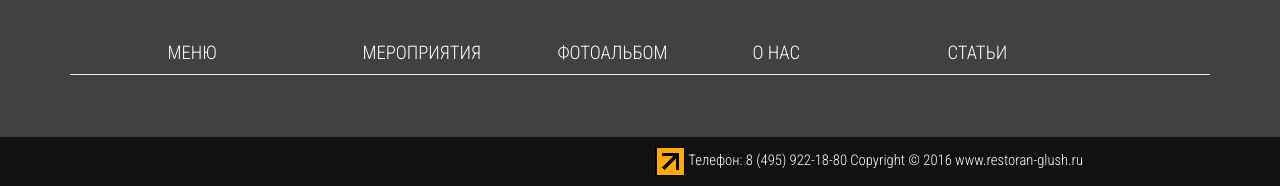
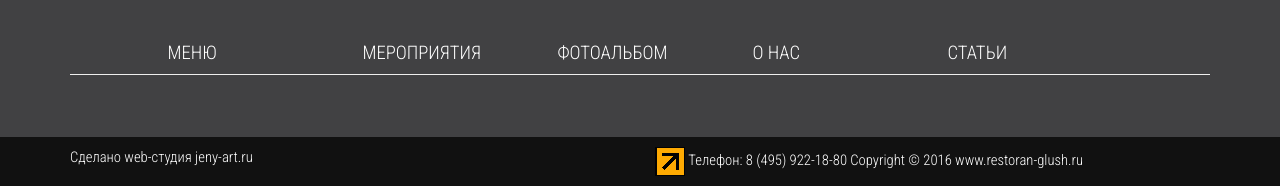
Before and after one commit to jambik/restoran-glush, a Laravel app: template resources/views/articles/show.blade.php in a window 1280 px wide. Shown: the part 1301-1487 px from the top of the page. Run offline with Laravel 8, Linux system fonts and the light colour scheme; the template is opened without the code that fills it, so the values that code supplies are empty; settings files or empty folders that the repository lacks are supplied; some libraries are stand-ins or nearby versions.

Commit message:
- changes

```diff
--- a/resources/views/articles/index.blade.php
+++ b/resources/views/articles/index.blade.php
@@ -36,3 +36,5 @@
 
     @include('partials._calculation')
 @endsection
+
+@section('copyright') Сделано web-студия jeny-art.ru @endsection
--- a/resources/views/articles/show.blade.php
+++ b/resources/views/articles/show.blade.php
@@ -26,3 +26,5 @@
 
     @include('partials._calculation')
 @endsection
+
+@section('copyright') Сделано web-студия jeny-art.ru @endsection
--- a/resources/views/catalog/category.blade.php
+++ b/resources/views/catalog/category.blade.php
@@ -40,3 +40,5 @@
 
     @include('partials._calculation')
 @endsection
+
+@section('copyright') Сделано web-студия jeny-art.ru @endsection
--- a/resources/views/catalog/index.blade.php
+++ b/resources/views/catalog/index.blade.php
@@ -41,3 +41,5 @@
 
     @include('partials._calculation')
 @endsection
+
+@section('copyright') Сделано web-студия jeny-art.ru @endsection
--- a/resources/views/galleries/index.blade.php
+++ b/resources/views/galleries/index.blade.php
@@ -41,3 +41,5 @@
 
     @include('partials._calculation')
 @endsection
+
+@section('copyright') Сделано web-студия jeny-art.ru @endsection
--- a/resources/views/galleries/show.blade.php
+++ b/resources/views/galleries/show.blade.php
@@ -35,3 +35,5 @@
 
     @include('partials._calculation')
 @endsection
+
+@section('copyright') Сделано web-студия jeny-art.ru @endsection
--- a/resources/views/index.blade.php
+++ b/resources/views/index.blade.php
@@ -110,6 +110,4 @@
     @include('partials._recall')
 @endsection
 
-@section('copyright')
-    Сделано <a href="http://jeny-art.ru" target="_blank">web-студия jeny-art.ru</a>
-@endsection
+@section('copyright') Сделано <a href="http://jeny-art.ru" target="_blank">web-студия jeny-art.ru</a> @endsection
--- a/resources/views/page.blade.php
+++ b/resources/views/page.blade.php
@@ -59,3 +59,5 @@
 @section('header_scripts')
     <script src='https://www.google.com/recaptcha/api.js?hl=ru'></script>
 @endsection
+
+@section('copyright') Сделано web-студия jeny-art.ru @endsection
```
